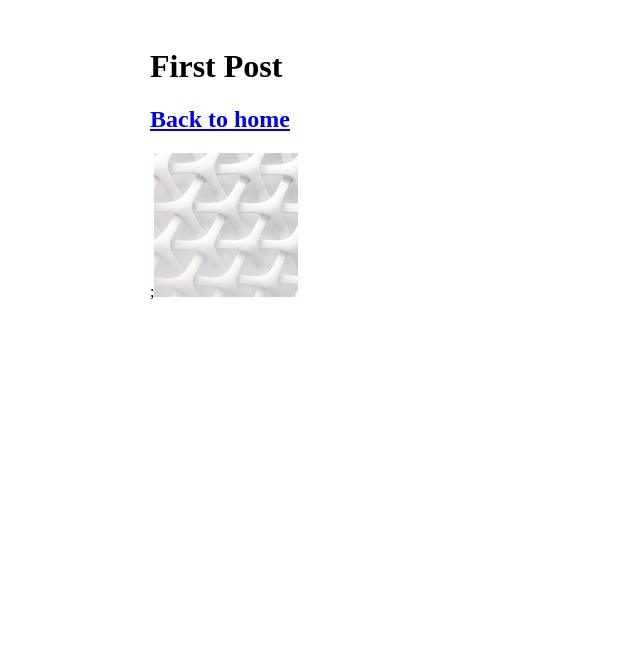
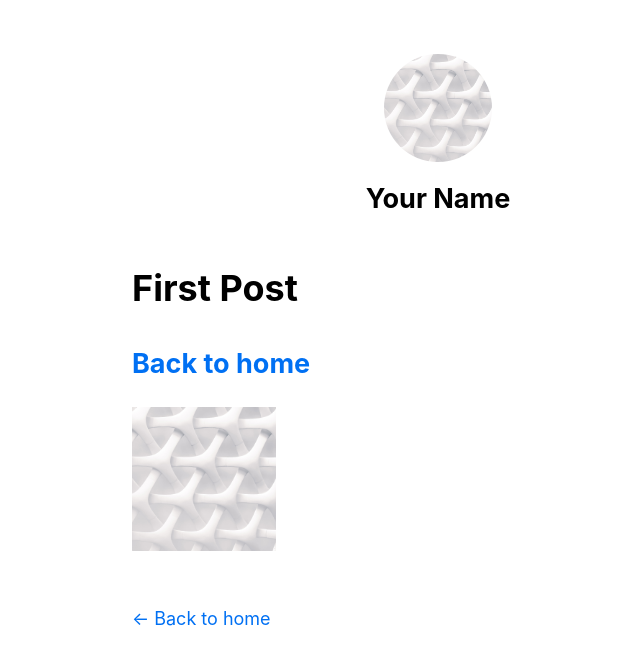
Before and after one commit to Hatimnofear/nextjs-first, a Next.js app in the folder nextjs-blog/: page /posts/first-post in a window 1280 px wide. Shown: the top 664 px of the page, without its empty margins (202-842 px from the left). Built offline with nearby package versions, Linux system fonts and the light colour scheme.

Commit message:
working
second commit

```diff
--- a/nextjs-blog/components/layout.js
+++ b/nextjs-blog/components/layout.js
@@ -1,5 +1,69 @@
+import Head from 'next/head';
+import Image from 'next/image';
 import styles from './layout.module.css';
+import utilStyles from '../styles/utils.module.css';
+import Link from 'next/link';
 
-export default function Layout({ children }) {
-  return <div className={styles.container}>{children}</div>;
+const name = 'Your Name';
+export const siteTitle = 'Next.js Sample Website';
+
+export default function Layout({ children, home }) {
+  return (
+    <div className={styles.container}>
+      <Head>
+        <link rel="icon" href="/favicon.ico" />
+        <meta
+          name="description"
+          content="Learn how to build a personal website using Next.js"
+        />
+        <meta
+          property="og:image"
+          content={`https://og-image.vercel.app/${encodeURI(
+            siteTitle,
+          )}.png?theme=light&md=0&fontSize=75px&images=https%3A%2F%2Fassets.vercel.com%2Fimage%2Fupload%2Ffront%2Fassets%2Fdesign%2Fnextjs-black-logo.svg`}
+        />
+        <meta name="og:title" content={siteTitle} />
+        <meta name="twitter:card" content="summary_large_image" />
+      </Head>
+      <header className={styles.header}>
+        {home ? (
+          <>
+            <Image
+              priority
+              src="/images/profile.jpg"
+              className={utilStyles.borderCircle}
+              height={144}
+              width={144}
+              alt=""
+            />
+            <h1 className={utilStyles.heading2Xl}>{name}</h1>
+          </>
+        ) : (
+          <>
+            <Link href="/">
+              <Image
+                priority
+                src="/images/profile.jpg"
+                className={utilStyles.borderCircle}
+                height={108}
+                width={108}
+                alt=""
+              />
+            </Link>
+            <h2 className={utilStyles.headingLg}>
+              <Link href="/" className={utilStyles.colorInherit}>
+                {name}
+              </Link>
+            </h2>
+          </>
+        )}
+      </header>
+      <main>{children}</main>
+      {!home && (
+        <div className={styles.backToHome}>
+          <Link href="/">← Back to home</Link>
+        </div>
+      )}
+    </div>
+  );
 }
--- a/nextjs-blog/components/layout.module.css
+++ b/nextjs-blog/components/layout.module.css
@@ -1,5 +1,15 @@
 .container {
-    max-width: 36rem;
-    padding: 0 1rem;
-    margin: 3rem auto 6rem;
-  }
+  max-width: 36rem;
+  padding: 0 1rem;
+  margin: 3rem auto 6rem;
+}
+
+.header {
+  display: flex;
+  flex-direction: column;
+  align-items: center;
+}
+
+.backToHome {
+  margin: 3rem 0 0;
+}
--- a/nextjs-blog/pages/_app.js
+++ b/nextjs-blog/pages/_app.js
@@ -1,3 +1,4 @@
+import '../styles/global.css';
 
 export default function App({ Component, pageProps }) {
   return <Component {...pageProps} />;
--- a/nextjs-blog/pages/posts/first-post.js
+++ b/nextjs-blog/pages/posts/first-post.js
@@ -28,7 +28,7 @@
     <h1>First Post</h1>
     <h2>
         <Link href="/">Back to home</Link>
-      </h2>;
+      </h2>
       < YourComponent />
       </Layout>
   );
--- /dev/null
+++ b/nextjs-blog/styles/global.css
@@ -0,0 +1,27 @@
+html,
+body {
+  padding: 0;
+  margin: 0;
+  font-family: -apple-system, BlinkMacSystemFont, Segoe UI, Roboto, Oxygen, Ubuntu,
+    Cantarell, Fira Sans, Droid Sans, Helvetica Neue, sans-serif;
+  line-height: 1.6;
+  font-size: 18px;
+}
+
+* {
+  box-sizing: border-box;
+}
+
+a {
+  color: #0070f3;
+  text-decoration: none;
+}
+
+a:hover {
+  text-decoration: underline;
+}
+
+img {
+  max-width: 100%;
+  display: block;
+}
--- /dev/null
+++ b/nextjs-blog/styles/utils.module.css
@@ -0,0 +1,52 @@
+.heading2Xl {
+    font-size: 2.5rem;
+    line-height: 1.2;
+    font-weight: 800;
+    letter-spacing: -0.05rem;
+    margin: 1rem 0;
+  }
+
+  .headingXl {
+    font-size: 2rem;
+    line-height: 1.3;
+    font-weight: 800;
+    letter-spacing: -0.05rem;
+    margin: 1rem 0;
+  }
+
+  .headingLg {
+    font-size: 1.5rem;
+    line-height: 1.4;
+    margin: 1rem 0;
+  }
+
+  .headingMd {
+    font-size: 1.2rem;
+    line-height: 1.5;
+  }
+
+  .borderCircle {
+    border-radius: 9999px;
+  }
+
+  .colorInherit {
+    color: inherit;
+  }
+
+  .padding1px {
+    padding-top: 1px;
+  }
+
+  .list {
+    list-style: none;
+    padding: 0;
+    margin: 0;
+  }
+
+  .listItem {
+    margin: 0 0 1.25rem;
+  }
+
+  .lightText {
+    color: #666;
+  }
```
Also changed, not shown: nextjs-blog/pages/index.js (+16 -27 lines).
